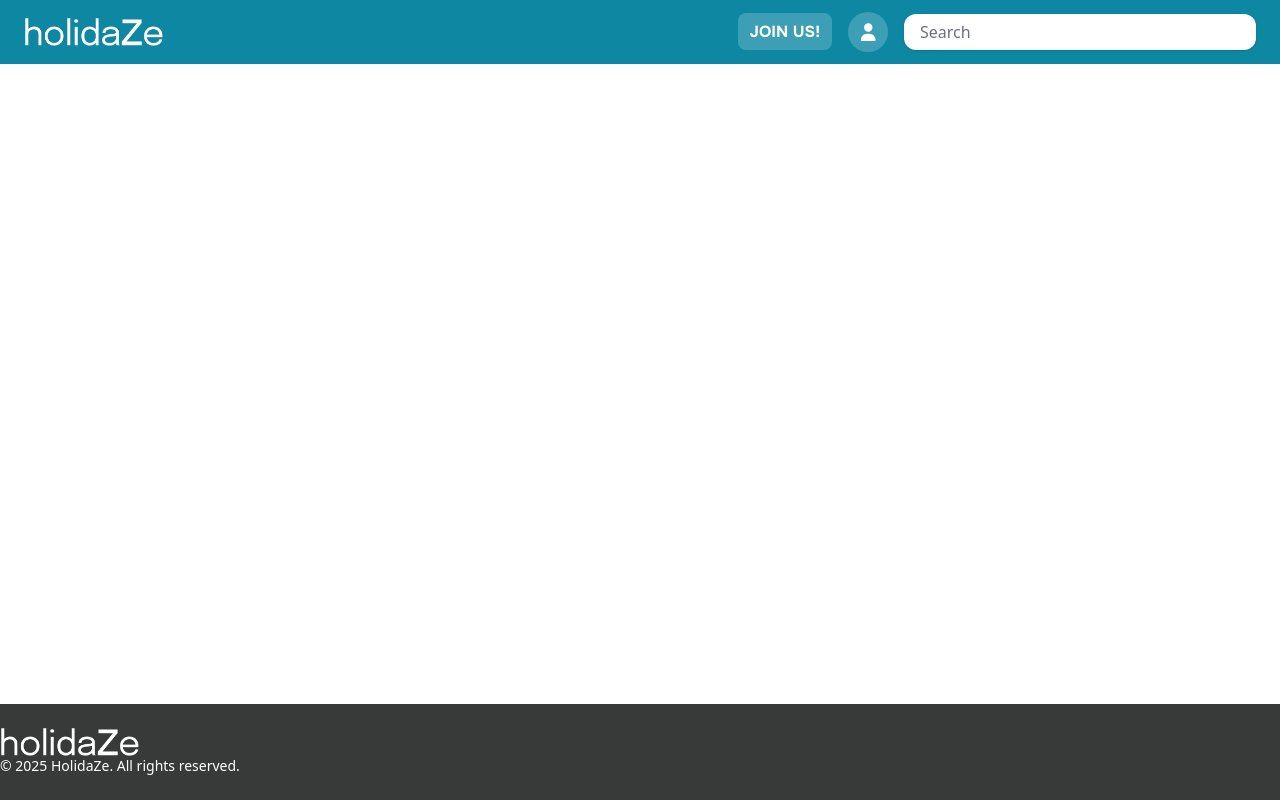
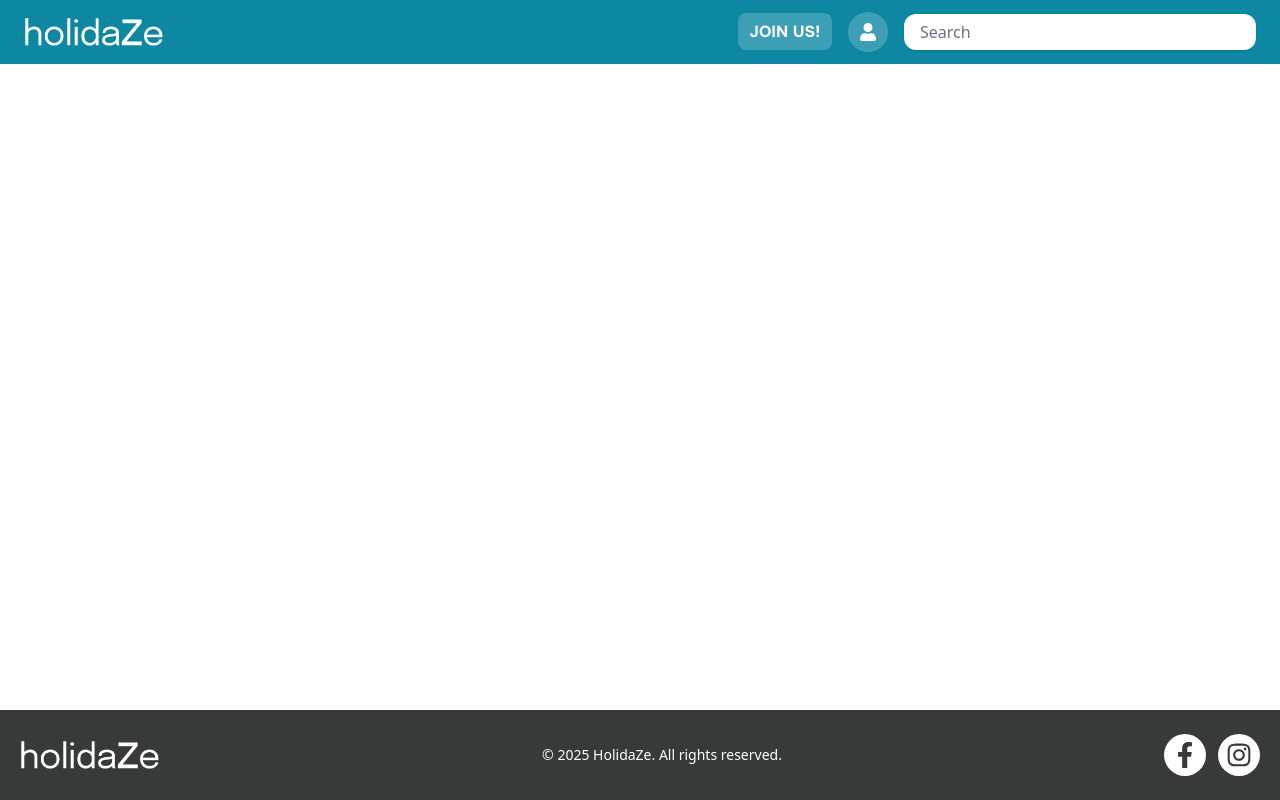
Before and after one commit to marned91/Holidaze-PE2, a React (Vite) app: page / in a window 1280 px wide. Built offline with nearby package versions, Linux system fonts and the light colour scheme; a web font is replaced by a local one.

Commit message:
import react icon + footer

```diff
--- a/package.json
+++ b/package.json
@@ -16,6 +16,7 @@
     "@tailwindcss/vite": "^4.1.12",
     "react": "^19.1.1",
     "react-dom": "^19.1.1",
+    "react-icons": "^5.5.0",
     "react-router-dom": "^7.8.2",
     "tailwindcss": "^4.1.12",
     "zustand": "^5.0.8"
--- a/src/layout/Footer.tsx
+++ b/src/layout/Footer.tsx
@@ -1,15 +1,35 @@
 import Logo from '../assets/holidaze-logo-transparent.png';
+import { FaFacebookF, FaInstagram } from 'react-icons/fa';
 
 export function Footer() {
   return (
-    <footer className="bg-dark text-white text-sm py-6">
+    <footer className="bg-dark text-white text-sm py-6 flex items-center justify-between px-5">
       <div>
         <img src={Logo} alt="holidaZe" className="h-7 w-auto" />
       </div>
       <div>
         &copy; {new Date().getFullYear()} HolidaZe. All rights reserved.
       </div>
-      <div></div>
+      <div className="flex gap-3">
+        <a
+          href="https://facebook.com"
+          target="_blank"
+          rel="noopener noreferrer"
+        >
+          <div className="bg-white text-dark rounded-full p-2 cursor-pointer group-hover:scale-110 transition-transform">
+            <FaFacebookF size={26} />
+          </div>
+        </a>
+        <div className="bg-white text-dark rounded-full p-2 cursor-pointer group-hover:scale-110 transition-transform">
+          <a
+            href="https://instagram.com"
+            target="_blank"
+            rel="noopener noreferrer"
+          >
+            <FaInstagram size={26} />
+          </a>
+        </div>
+      </div>
     </footer>
   );
 }
--- a/src/layout/Header.tsx
+++ b/src/layout/Header.tsx
@@ -1,25 +1,24 @@
 import { Link, NavLink } from 'react-router-dom';
 import Logo from '../assets/holidaze-logo-transparent.png';
 import { useState } from 'react';
-import { FontAwesomeIcon } from '@fortawesome/react-fontawesome';
-import { faBars, faUser } from '@fortawesome/free-solid-svg-icons';
+import { FaBars, FaUser } from 'react-icons/fa';
 
 export function Header() {
   const [isLoggedIn, setIsLoggedIn] = useState(false);
-
   const [menuOpen, setMenuOpen] = useState(false);
 
   return (
     <header className="w-full bg-main-light">
+      {/* DESKTOP */}
       <div className="hidden md:block">
-        <div className=" flex max-w-[100%] items-center justify-between gap-12 px-6 py-3">
+        <div className="flex max-w-[100%] items-center justify-between gap-12 px-6 py-3">
           <Link to="/" className="flex items-center" aria-label="Holidaze home">
-            <img src={Logo} alt="holidaZe" className="h-7 w-auto" />
+            <img src={Logo} alt="Holidaze logo" className="h-7 w-auto" />
           </Link>
 
           <div className="flex items-center gap-4">
             <nav aria-label="Primary">
-              <ul className=" flex list-none items-center gap-4 p-0 font-small-nav-footer">
+              <ul className="flex list-none items-center gap-4 p-0 font-small-nav-footer">
                 {!isLoggedIn ? (
                   <>
                     <li>
@@ -45,10 +44,7 @@ export function Header() {
                         aria-label="Login"
                         title="Login"
                       >
-                        <FontAwesomeIcon
-                          icon={faUser}
-                          className="text-lg text-white"
-                        />
+                        <FaUser className="text-lg text-white" />
                       </NavLink>
                     </li>
                   </>
@@ -65,10 +61,7 @@ export function Header() {
                         aria-label="Profile"
                         title="Profile"
                       >
-                        <FontAwesomeIcon
-                          icon={faUser}
-                          className="text-lg text-white"
-                        />
+                        <FaUser className="text-lg text-white" />
                       </NavLink>
                     </li>
                     <li>
@@ -112,15 +105,14 @@ export function Header() {
             aria-label="Toggle menu"
             className="text-white"
           >
-            <FontAwesomeIcon icon={faBars} className="text-md" />
+            <FaBars className="text-md" />
           </button>
 
           <Link to="/" onClick={() => setMenuOpen(false)}>
-            <img src={Logo} alt="holidaZe" className="h-8" />
+            <img src={Logo} alt="Holidaze logo" className="h-8" />
           </Link>
 
           {!isLoggedIn ? (
-            // logged out → profile icon goes to /login
             <NavLink
               to="/login"
               className={({ isActive }) =>
@@ -132,10 +124,9 @@ export function Header() {
               title="Login"
               onClick={() => setMenuOpen(false)}
             >
-              <FontAwesomeIcon icon={faUser} className="text-md text-white" />
+              <FaUser className="text-md text-white" />
             </NavLink>
           ) : (
-            // logged in → profile icon goes to /profile
             <NavLink
               to="/profile"
               className={({ isActive }) =>
@@ -147,7 +138,7 @@ export function Header() {
               title="Profile"
               onClick={() => setMenuOpen(false)}
             >
-              <FontAwesomeIcon icon={faUser} className="text-md text-white" />
+              <FaUser className="text-md text-white" />
             </NavLink>
           )}
         </div>
@@ -206,7 +197,7 @@ export function Header() {
                   <input
                     id="site-search-mobile"
                     placeholder="Search"
-                    className="w-full rounded-2xl bg-white px-4 py-2 text-gray-800 shadow-sm outline-none placeholder:text-gray-500"
+                    className="w-full rounded-2xl bg-white px-4 py-1.5 text-gray-800 shadow-sm outline-none placeholder:text-gray-500"
                   />
                 </form>
               </>
```
Also changed, not shown: 1 other file (tests, documents, lock files or other folders).
